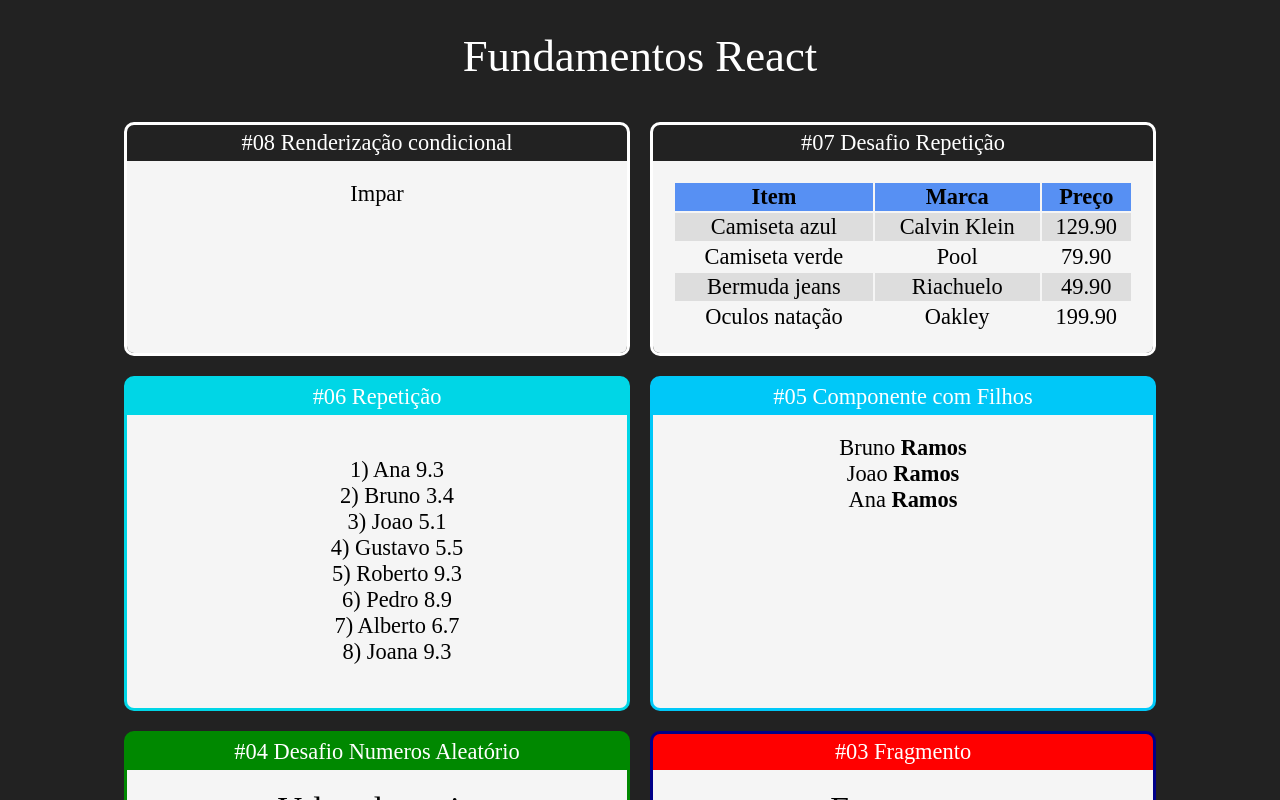
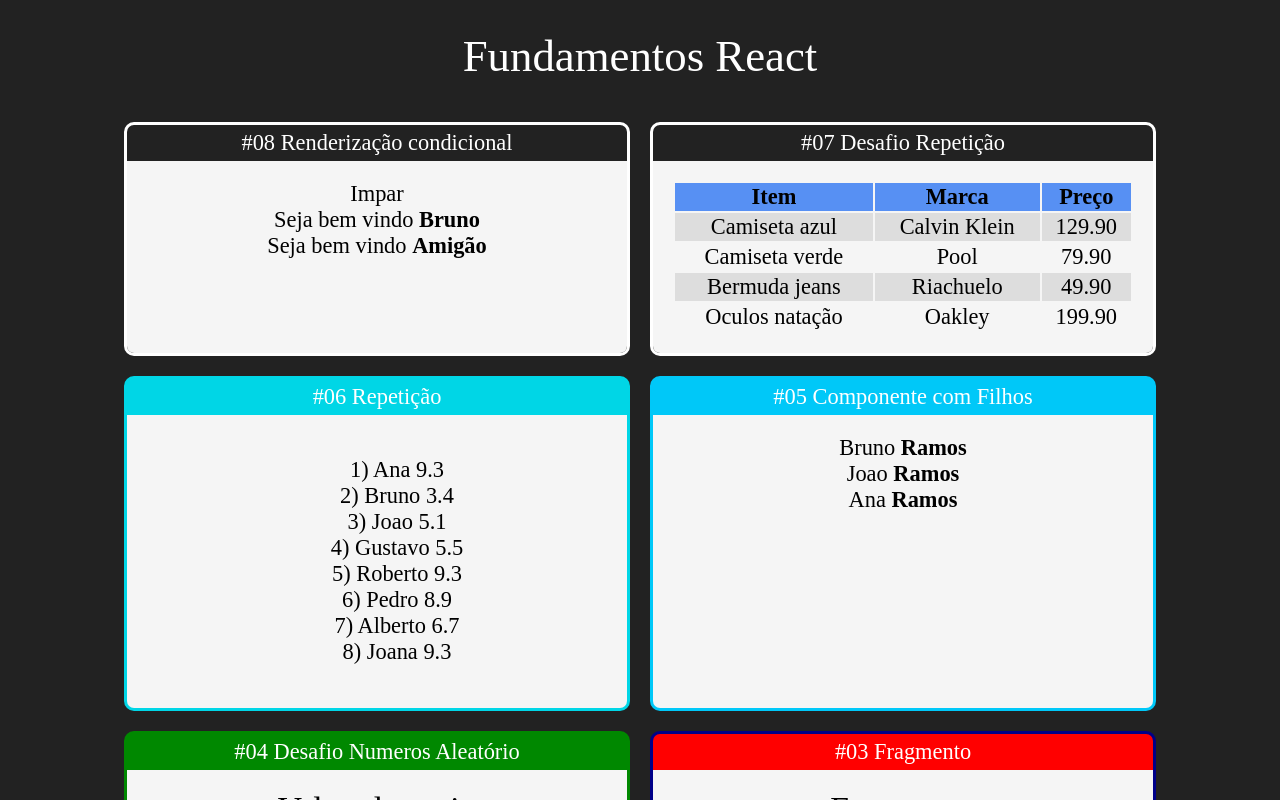
Before and after one commit to bruno-ramosb/react-redux, a React (Create React App) app in the folder fundamentos-react/: page / in a window 1280 px wide. Shown: the top 800 px of the page. Built offline with nearby package versions, Linux system fonts and the light colour scheme.

Commit message:
renderizacao condicional

```diff
--- a/fundamentos-react/src/App.jsx
+++ b/fundamentos-react/src/App.jsx
@@ -1,6 +1,7 @@
 import "./App.css";
 import React from "react";
 
+import UsuarioInfo from "./components/condicional/UsuarioInfo";
 import ParOuImpar from "./components/condicional/ParOuImpar";
 import TabelaProdutos from "./repeticao/TabelaProdutos";
 import ListaAlunos from "./repeticao/ListaAlunos";
@@ -19,6 +20,8 @@
 
             <Card titulo="#08 Renderização condicional" color="#00J6E6">
                 <ParOuImpar numero={13}></ParOuImpar>
+                <UsuarioInfo usuario={{nome:'Bruno'}} />
+                <UsuarioInfo usuario={{email:'Fernando'}} />
             </Card>
 
             <Card titulo="#07 Desafio Repetição" color="#00J6E6">
--- /dev/null
+++ b/fundamentos-react/src/components/condicional/UsuarioInfo.jsx
@@ -0,0 +1,16 @@
+import React from "react"
+import If,{Else} from './if'
+
+export default props =>{
+    const usuario = props.usuario || {}
+    return (
+        <div>
+           <If test={usuario && usuario.nome}>
+               Seja bem vindo <strong>{usuario.nome}</strong>
+               <Else>
+                   Seja bem vindo <strong>Amigão</strong>
+               </Else>
+           </If>
+        </div>
+    )
+}
--- /dev/null
+++ b/fundamentos-react/src/components/condicional/if.js
@@ -0,0 +1,25 @@
+export default props =>
+{
+    const elseChildren = props.children.filter(child =>{
+        return child.type && child.type.name ==='Else'
+    })[0];
+
+    const ifChildren = props.children.filter(child =>{
+        return child !== elseChildren
+    })
+
+    console.log(elseChildren)
+
+    if(props.test){
+        return ifChildren
+    }
+    else if(elseChildren){
+        return elseChildren
+    }
+    else
+    {
+        return false
+    }
+}
+
+export const Else = props => props.children
```
